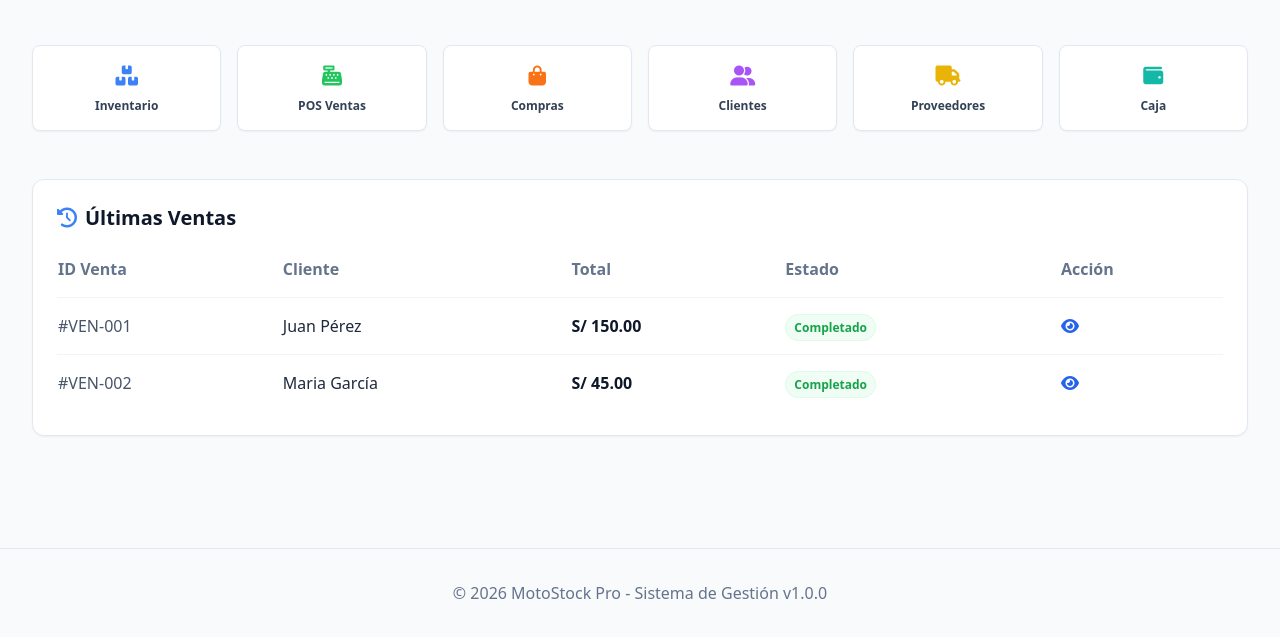
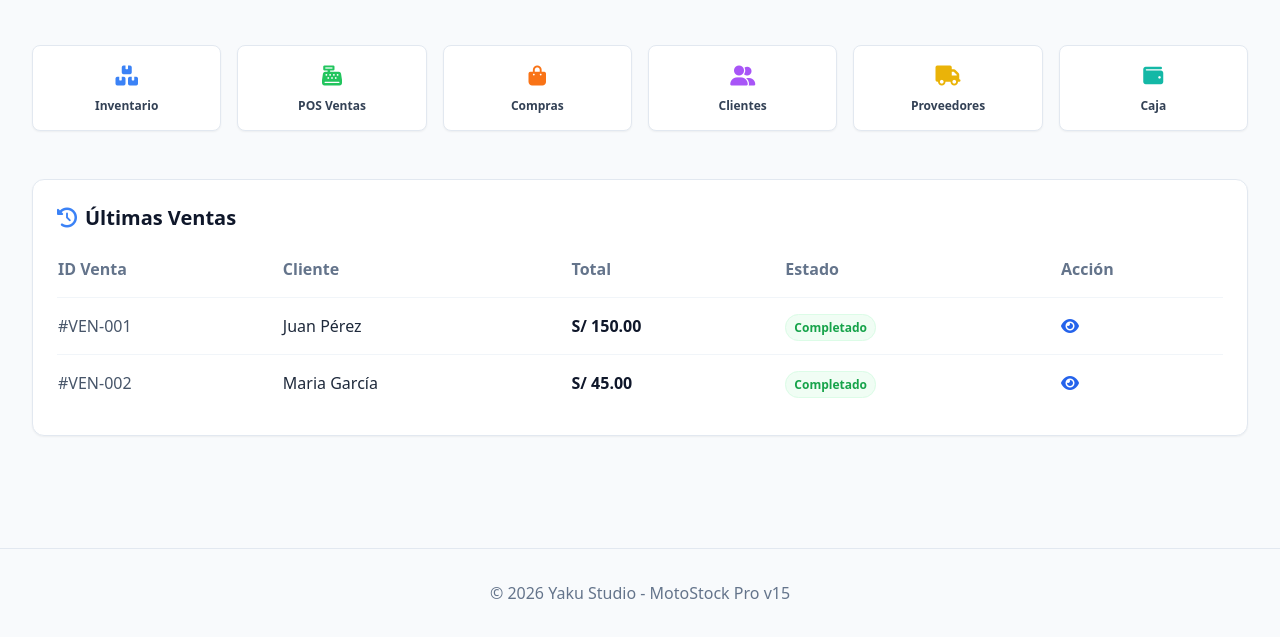
Before and after one commit to Jhossephy02/tienda-de-repuestos, a website: page view/index.html in a window 1280 px wide. Shown: the part 406-1043 px from the top of the page. Drawn offline with nearby package versions, Linux system fonts and the light colour scheme; no server answers; sample sign-in values are in the browser's storage.

Commit message:
update version to v15 in index footer

```diff
--- a/view/index.html
+++ b/view/index.html
@@ -189,7 +189,7 @@
     </main>
 
     <footer class="mt-20 border-t border-slate-200 p-8 text-center text-slate-500">
-        <p>&copy; 2026 MotoStock Pro - Sistema de Gestión v1.0.0</p>
+        <p>&copy; 2026 Yaku Studio - MotoStock Pro v15</p>
     </footer>
 
     <script>
```
